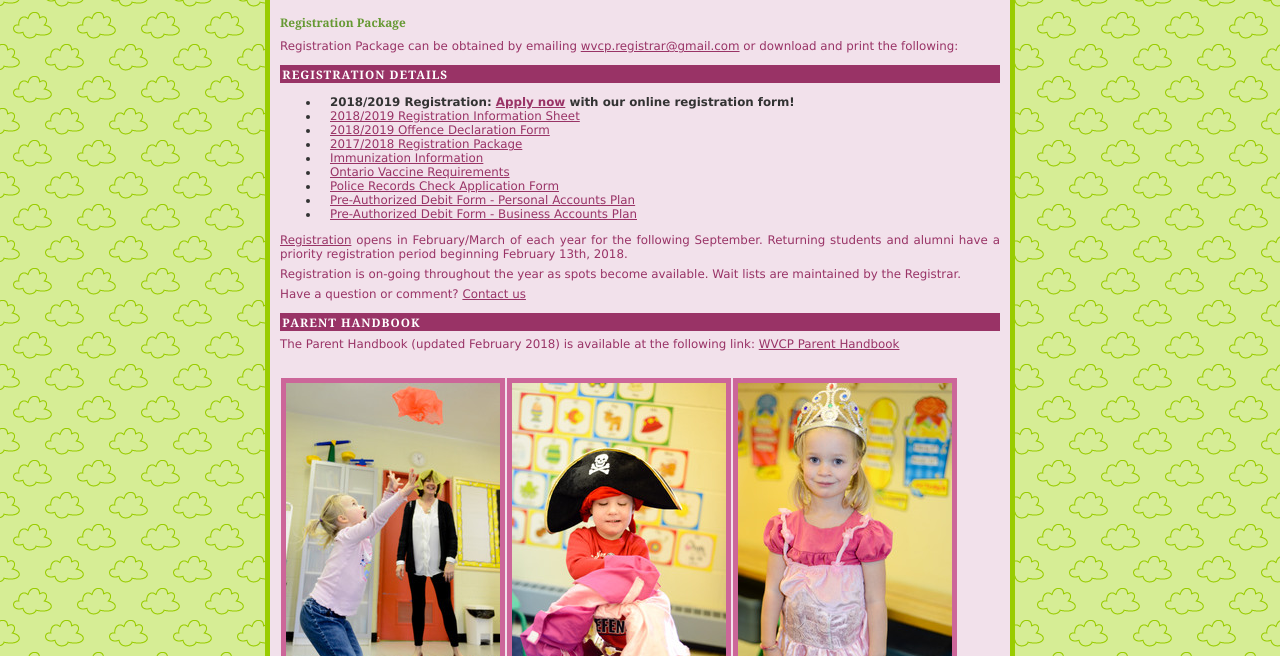
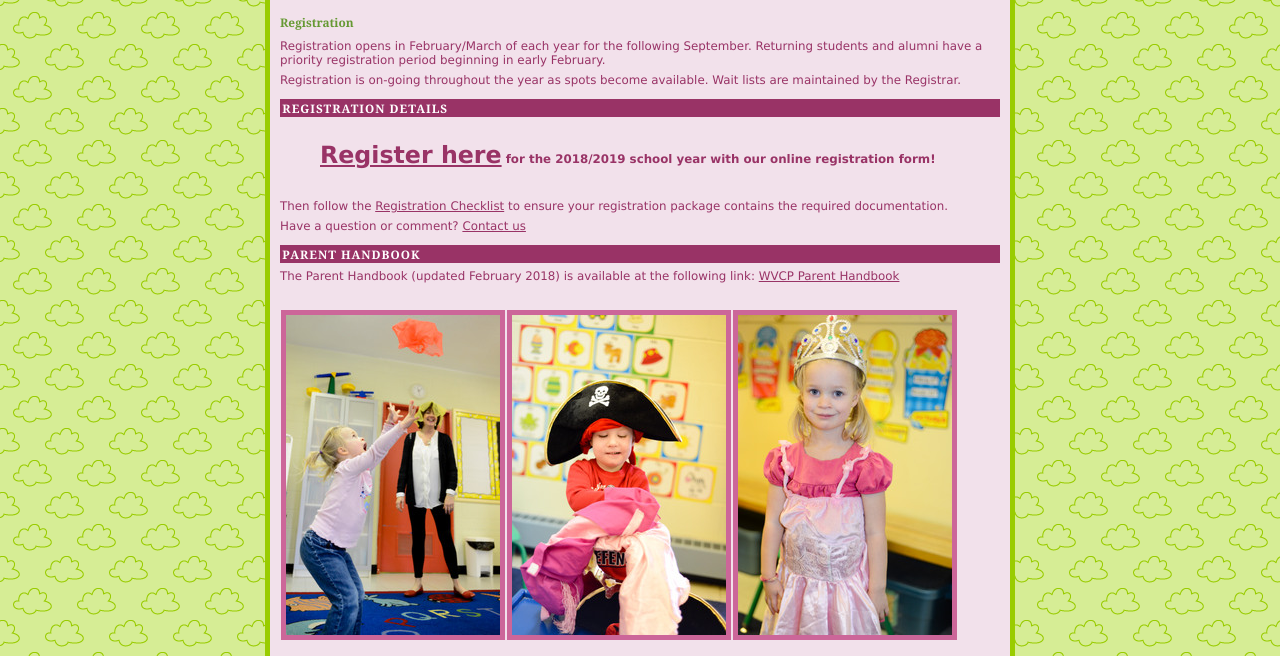
Before and after one commit to blefebvre/wvcp_public_html, a website: page programs.html in a window 1280 px wide. Shown: the part 137-793 px from the top of the page. Drawn offline with Linux system fonts and the light colour scheme.

Commit message:
Updates to registration page per feedback

```diff
--- a/programs.html
+++ b/programs.html
@@ -20,34 +20,19 @@ ottawa, on K2A 1Z6<br />
 <div class="menu"><a href="index.html">home </a>| <a href="mission.html">philosophy &amp; play</a> | <a href="programs.html">programs</a> | <a href="testimonials.html">the hype!</a> | <a href="teachers.html">meet the teachers </a>| <a href="cooperate.html">how we co-operate</a> | <a href="contact.html">contact us</a></div>
 <!--menu--><!-- #BeginEditable "content" -->
 
-<h1>Registration Package</h1>
+<h1>Registration</h1>
 
-<p>Registration&nbsp;Package can be obtained by emailing <a href="mailto:wvcp.registrar@gmail.com">wvcp.registrar@gmail.com</a> or download and print the following:</p>
+<p>Registration opens in February/March of each year for the following September. Returning students and alumni have a priority registration period beginning in early February.</p>
+
+<p style="text-align: justify;">Registration is on-going throughout the year as spots become available. Wait lists are maintained by the Registrar.</p>
 
 <h2>registration details</h2>
 
-<ul>
-	<li><strong>2018/2019 Registration: <a target="_blank" href="https://register.runsandbox.com/?form=3840dde0-663b-438d-8333-438d75656147">Apply now</a> with our online registration form!</strong></li>
-	<li><a href="/docs/2018-2019/Registration_Sheet.pdf">2018/2019 Registration Information Sheet</a></li>
-	<li><a href="/docs/2018-2019/OFFENCE_DECLARATION.pdf">2018/2019 Offence Declaration Form</a></li>
+<div style="margin: 24px 0 30px 40px; font-weight: bold">
+	<span style="font-size: 200%;"><a target="_blank" href="https://register.runsandbox.com/?form=3840dde0-663b-438d-8333-438d75656147">Register here</a></span> for the 2018/2019 school year with our online registration form!
+</div>
 
-	<li><a href="/pdf/2017-2018/WVCPRegistrationPackage-2017-2018.pdf">2017/2018 Registration Package</a></li>
-	<li><a href="../../pdf/2013/immunizationform.pdf" title="">Immunization Information </a></li>
-	<li><a href="../../pdf/2013/ontariovaccine.pdf" title="">Ontario Vaccine Requirements</a></li>
-	<li><a href="http://www.ottawapolice.ca/fr/contact-us/resources/PoliceRecordCheck_e,pdf.pdf">Police Records Check Application&nbsp;Form</a>&nbsp;&nbsp;</li>
-	<li><a href="/pdf/2017-2018/Payor's PAD Agreement-Personal Plan.pdf">Pre-Authorized Debit Form - Personal Accounts Plan</a></li>
-	<li><a href="/pdf/2017-2018/Payor's PAD Agreement-Business Plan.pdf">Pre-Authorized Debit&nbsp;Form - Business Accounts Plan</a></li>
-</ul>
-
-<p></p>
-
-<p></p>
-
-<p></p>
-
-<p style="text-align: justify;"><a href="/docs/2018-2019/Registration_Sheet.pdf">Registration</a> opens in February/March of each year for the following September.&nbsp;<span style="font-size: 11.856px;">Returning students and alumni have a priority registration period beginning February 13th, 2018.</span></p>
-
-<p style="text-align: justify;">Registration is on-going throughout the year as spots become available. Wait lists are maintained by the Registrar.</p>
+<p>Then follow the <a href="registration.html">Registration Checklist</a> to ensure your registration package contains the required documentation.</p>
 
 <p>Have a question or comment? <a href="contact.html">Contact us</a></p>
 
```
Also changed, not shown: registration.html (+5 -5 lines).
